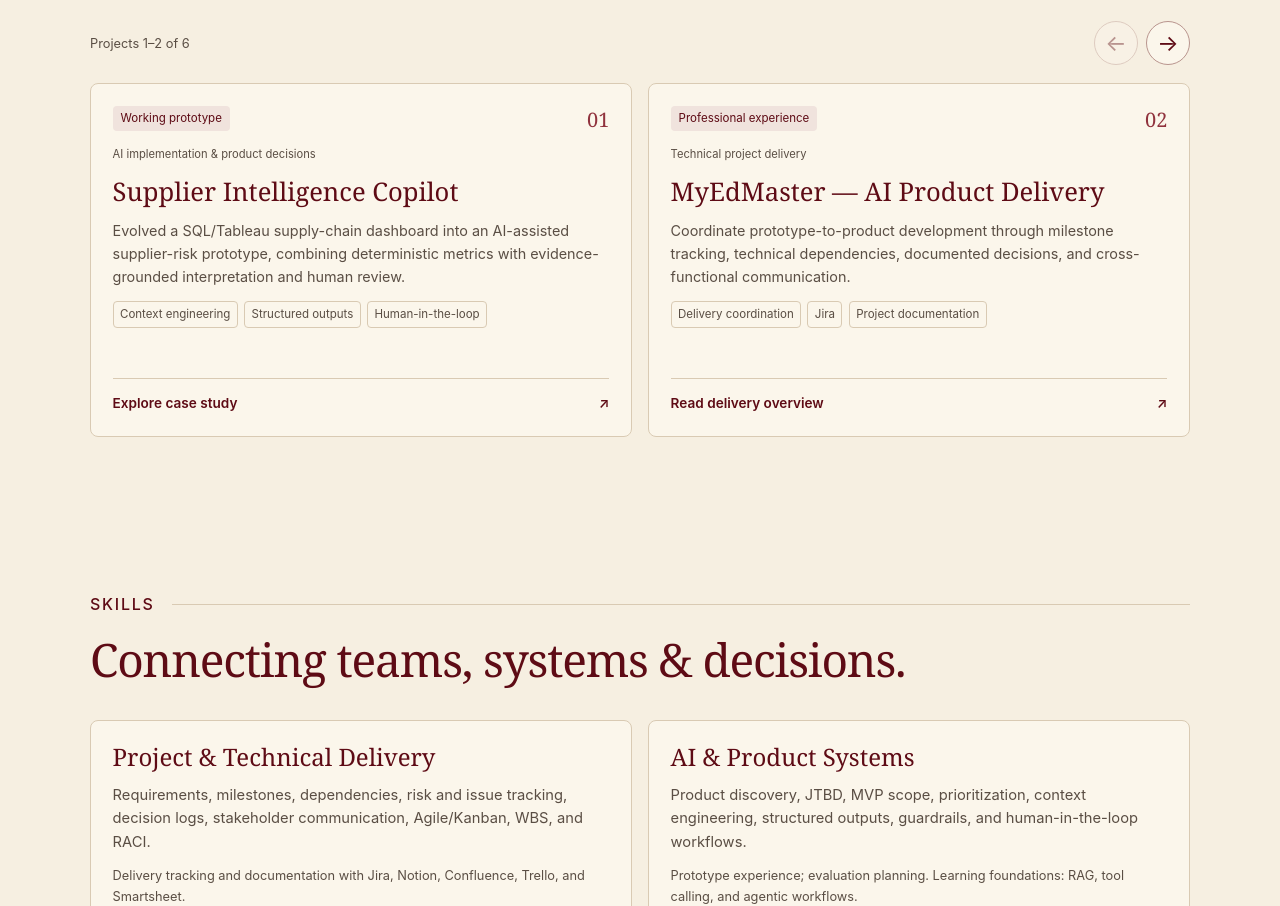
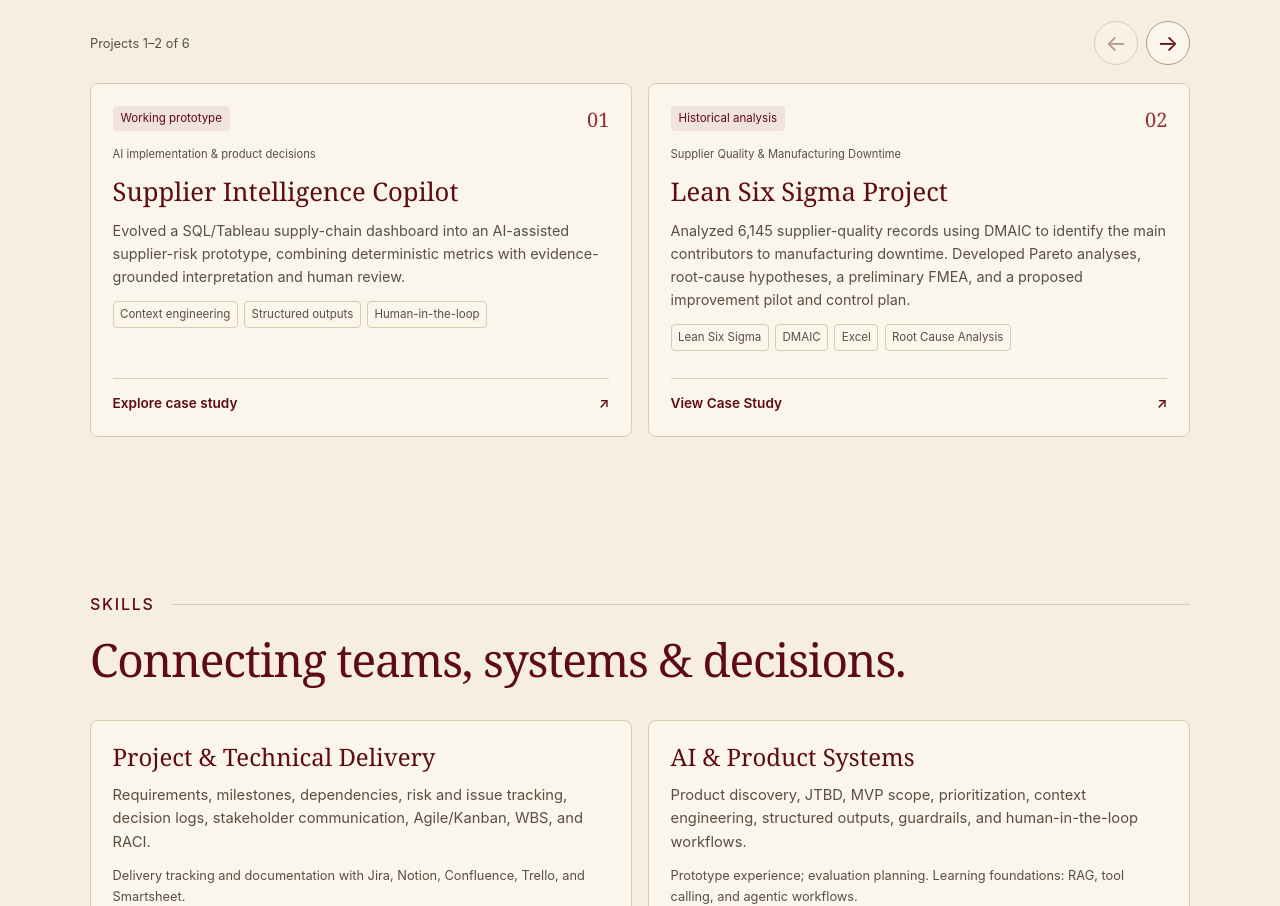
Before and after one commit to parulwalkey/resume, a plain HTML site: page index.html in a window 1280 px wide. Shown: the part 3702-4608 px from the top of the page. Drawn offline with Linux system fonts and the light colour scheme.

Commit message:
Feature Lean Six Sigma case study as second portfolio project

```diff
--- a/index.html
+++ b/index.html
@@ -174,14 +174,14 @@
               <a class="showcase-link" href="case-studies/supplier-intelligence-copilot.html">Explore case study <span aria-hidden="true">↗</span></a>
 
             </article>
-            <article class="showcase-card" role="group" aria-roledescription="slide" aria-label="2 of 6: MyEdMaster — AI Product Delivery">
-              <div class="showcase-card-top"><span class="project-type">Professional experience</span><span class="project-index" aria-hidden="true">02</span></div>
-              <p class="capability-label">Technical project delivery</p>
-              <h3>MyEdMaster — AI Product Delivery</h3>
-              <p class="showcase-description">Coordinate prototype-to-product development through milestone tracking, technical dependencies, documented decisions, and cross-functional communication.</p>
-              <ul class="showcase-competencies" aria-label="Competencies"><li>Delivery coordination</li><li>Jira</li><li>Project documentation</li></ul>
-              <a class="showcase-link" href="case-studies/myedmaster.html">Read delivery overview <span aria-hidden="true">↗</span></a>
-
+            <article id="lean-six-sigma-project" class="showcase-card" role="group" aria-roledescription="slide" aria-label="2 of 6: Lean Six Sigma Project">
+              <div class="showcase-card-top"><span class="project-type">Historical analysis</span><span class="project-index" aria-hidden="true">02</span></div>
+              <p class="capability-label">Supplier Quality &amp; Manufacturing Downtime</p>
+              <h3>Lean Six Sigma Project</h3>
+              <p class="showcase-description">Analyzed 6,145 supplier-quality records using DMAIC to identify the main contributors to manufacturing downtime. Developed Pareto analyses, root-cause hypotheses, a preliminary FMEA, and a proposed improvement pilot and control plan.</p>
+              <ul class="showcase-competencies" aria-label="Competencies"><li>Lean Six Sigma</li><li>DMAIC</li><li>Excel</li><li>Root Cause Analysis</li></ul>
+              <a class="showcase-link" href="assets/case-studies/Supplier_Quality_DMAIC_Case_Study.pdf" target="_blank" rel="noopener" aria-label="View Case Study (PDF, opens in a new tab)">View Case Study <span aria-hidden="true">↗</span></a>
+              <!-- When the standalone site is deployed, add its URL as a secondary-project-link here. -->
             </article>
             <article class="showcase-card" role="group" aria-roledescription="slide" aria-label="3 of 6: AnnieGuard — Healthcare Product Discovery">
               <div class="showcase-card-top"><span class="project-type">Venture concept</span><span class="project-index" aria-hidden="true">03</span></div>
```
Also changed, not shown: 1 other file.
